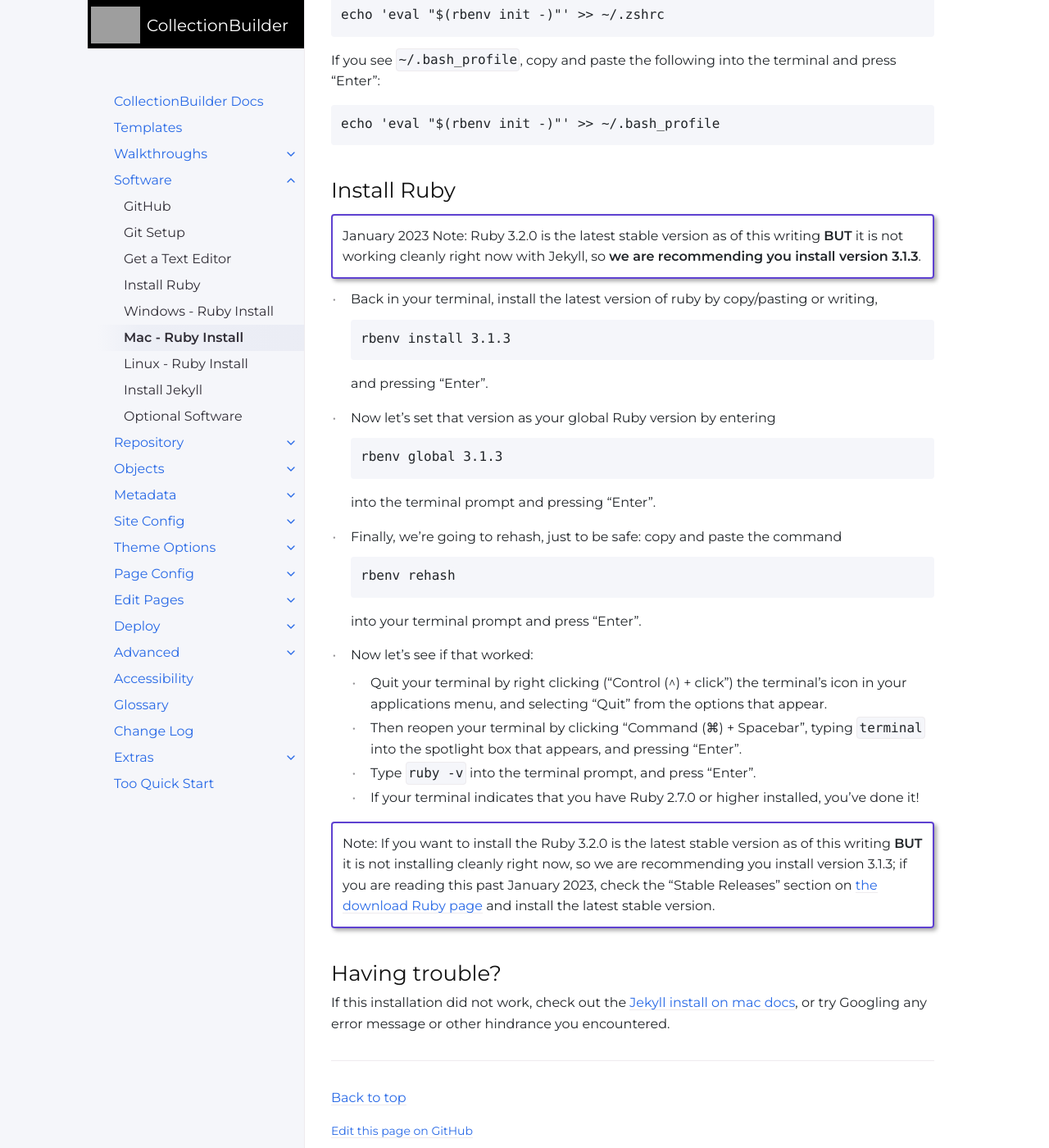
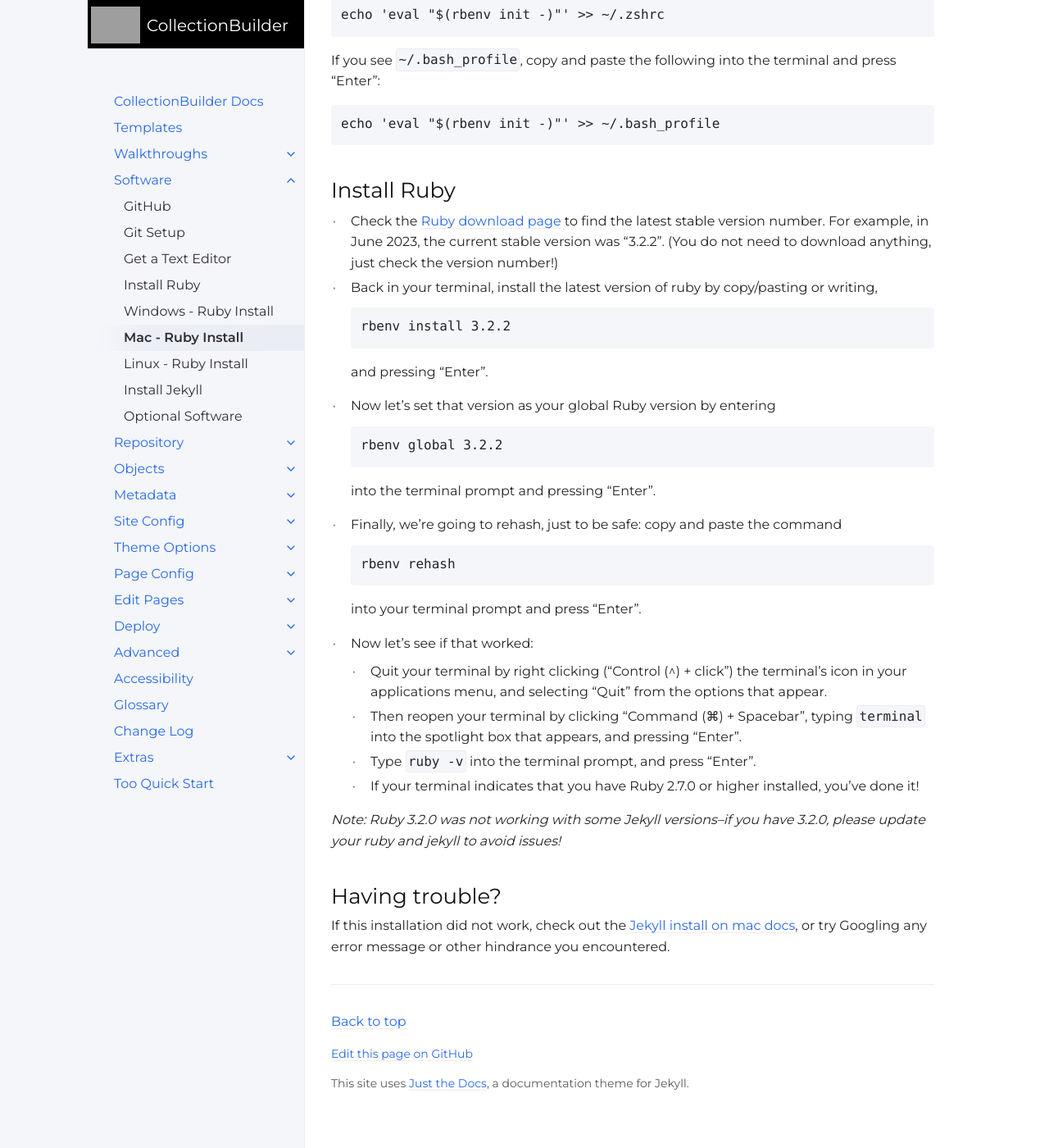
Before and after one commit to CollectionBuilder/cb-docs, a Jekyll site: the page built from docs/software/ruby_mac.md, in a window 1280 px wide and 1400 px high, scrolled down 2136 px. Shown: the whole window at 82% size. Built offline with Jekyll 4.4.1, drawn with Linux system fonts in a browser that asks for light colours; comment, search, counter and statistics services are not loaded; after the commit the page ends 3501 px from its top, so only the background shows below that.

Commit message:
remove ruby version warnings on mac install

````diff
--- a/docs/software/ruby_mac.md
+++ b/docs/software/ruby_mac.md
@@ -75,17 +75,15 @@ echo 'eval "$(rbenv init -)"' >> ~/.bash_profile
 
 ## Install Ruby
 
-{:.alert .alert-purple .my-3}
-January 2023 Note: Ruby 3.2.0 is the latest stable version as of this writing **BUT** it is not working cleanly right now with Jekyll, so **we are recommending you install version 3.1.3**.
-
+- Check the [Ruby download page](https://www.ruby-lang.org/en/downloads/){:target="_blank" rel="noopener"} to find the latest stable version number. For example, in June 2023, the current stable version was "3.2.2". (You do not need to download anything, just check the version number!)
 - Back in your terminal, install the latest version of ruby by copy/pasting or writing,
 ```
-rbenv install 3.1.3
+rbenv install 3.2.2
 ```
 and pressing "Enter".
 - Now let's set that version as your global Ruby version by entering
 ```
-rbenv global 3.1.3
+rbenv global 3.2.2
 ```
 into the terminal prompt and pressing "Enter".
 - Finally, we're going to rehash, just to be safe: copy and paste the command
@@ -99,8 +97,7 @@ into your terminal prompt and press "Enter".
     - Type `ruby -v` into the terminal prompt, and press "Enter".
     - If your terminal indicates that you have Ruby 2.7.0 or higher installed, you've done it!
 
-{:.alert .alert-purple .my-3}
-Note: If you want to install the Ruby 3.2.0 is the latest stable version as of this writing **BUT** it is not installing cleanly right now, so we are recommending you install version 3.1.3; if you are reading this past January 2023, check the "Stable Releases" section on [the download Ruby page](https://www.ruby-lang.org/en/downloads/){:target="_blank" rel="noopener"} and install the latest stable version.
+*Note: Ruby 3.2.0 was not working with some Jekyll versions--if you have 3.2.0, please update your ruby and jekyll to avoid issues!*
 
 ## Having trouble?
 
````
